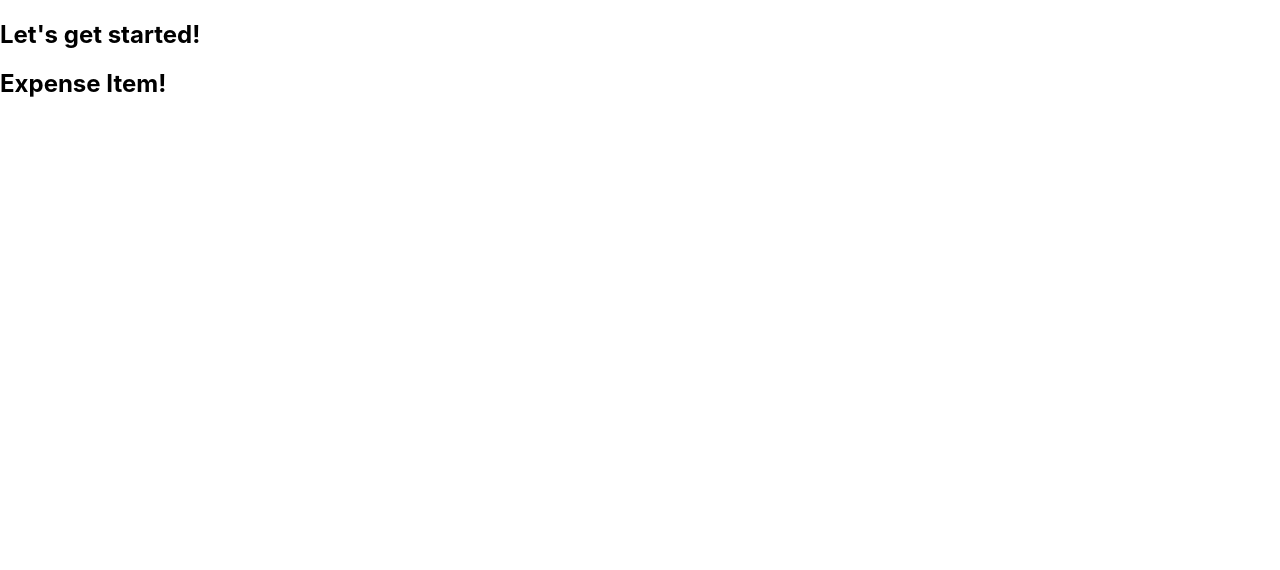
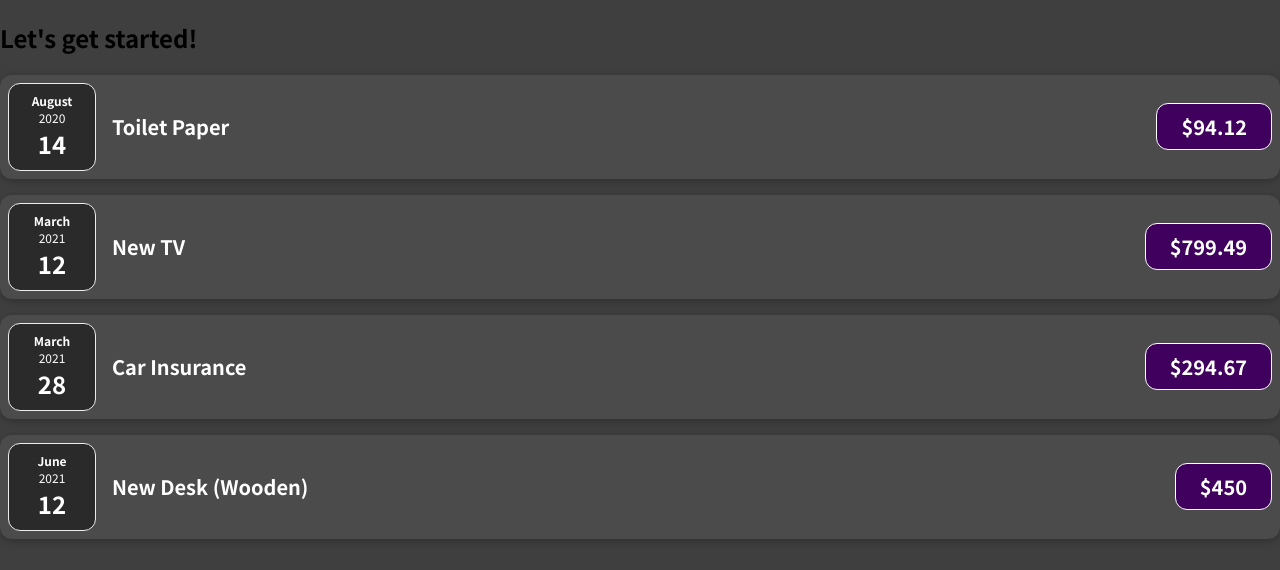
Before and after one commit to YeshwanthKare/react-complete-guide, a React (Create React App) app: page / in a window 1280 px wide. Shown: the top 570 px of the page. Built offline with nearby package versions, Linux system fonts and the light colour scheme.

Commit message:
ADD: created expense date component

```diff
--- a/src/App.js
+++ b/src/App.js
@@ -2,10 +2,38 @@
 import ExpenseItem from "./components/ExpenseItem";
 
 function App() {
+  const expenses = [
+    {
+      id: "e1",
+      title: "Toilet Paper",
+      amount: 94.12,
+      date: new Date(2020, 7, 14),
+    },
+    { id: "e2", title: "New TV", amount: 799.49, date: new Date(2021, 2, 12) },
+    {
+      id: "e3",
+      title: "Car Insurance",
+      amount: 294.67,
+      date: new Date(2021, 2, 28),
+    },
+    {
+      id: "e4",
+      title: "New Desk (Wooden)",
+      amount: 450,
+      date: new Date(2021, 5, 12),
+    },
+  ];
+
   return (
     <div className="App">
       <h2>Let's get started!</h2>
-      <ExpenseItem />
+      {expenses.map((expense) => (
+        <ExpenseItem
+          title={expense.title}
+          amount={expense.amount}
+          date={expense.date}
+        ></ExpenseItem>
+      ))}
     </div>
   );
 }
--- /dev/null
+++ b/src/components/ExpenseDate.css
@@ -0,0 +1,26 @@
+.expense-date {
+  display: flex;
+  flex-direction: column;
+  width: 5.5rem;
+  height: 5.5rem;
+  border: 1px solid #ececec;
+  background-color: #2a2a2a;
+  color: white;
+  border-radius: 12px;
+  align-items: center;
+  justify-content: center;
+}
+
+.expense-date__month {
+  font-size: 0.75rem;
+  font-weight: bold;
+}
+
+.expense-date__year {
+  font-size: 0.75rem;
+}
+
+.expense-date__day {
+  font-size: 1.5rem;
+  font-weight: bold;
+}
--- /dev/null
+++ b/src/components/ExpenseDate.js
@@ -0,0 +1,18 @@
+import "./ExpenseDate.css";
+import React from "react";
+
+const ExpenseDate = (props) => {
+  const month = props.date.toLocaleString("en-US", { month: "long" });
+  const day = props.date.toLocaleString("en-US", { day: "2-digit" });
+  const year = props.date.getFullYear();
+
+  return (
+    <div className="expense-date">
+      <div className="expense-date__month">{month}</div>
+      <div className="expense-date__year">{year}</div>
+      <div className="expense-date__day">{day}</div>
+    </div>
+  );
+};
+
+export default ExpenseDate;
--- /dev/null
+++ b/src/components/ExpenseItem.css
@@ -0,0 +1,56 @@
+.expense-item {
+  display: flex;
+  justify-content: space-between;
+  align-items: center;
+  box-shadow: 0 2px 8px rgba(0, 0, 0, 0.25);
+  padding: 0.5rem;
+  margin: 1rem 0;
+  border-radius: 12px;
+  background-color: #4b4b4b;
+}
+
+.expense-item__description {
+  display: flex;
+  flex-direction: column;
+  gap: 1rem;
+  align-items: flex-end;
+  flex-flow: column-reverse;
+  justify-content: flex-start;
+  flex: 1;
+}
+
+.expense-item h2 {
+  color: #3a3a3a;
+  font-size: 1rem;
+  flex: 1;
+  margin: 0 1rem;
+  color: white;
+}
+
+.expense-item__price {
+  font-size: 1rem;
+  font-weight: bold;
+  color: white;
+  background-color: #40005d;
+  border: 1px solid white;
+  padding: 0.5rem;
+  border-radius: 12px;
+}
+
+@media (min-width: 580px) {
+  .expense-item__description {
+    flex-direction: row;
+    align-items: center;
+    justify-content: flex-start;
+    flex: 1;
+  }
+
+  .expense-item__description h2 {
+    font-size: 1.25rem;
+  }
+
+  .expense-item__price {
+    font-size: 1.25rem;
+    padding: 0.5rem 1.5rem;
+  }
+}
--- a/src/components/ExpenseItem.js
+++ b/src/components/ExpenseItem.js
@@ -1,7 +1,17 @@
 import React from "react";
+import ExpenseDate from "./ExpenseDate";
+import "./ExpenseItem.css";
 
-const ExpenseItem = () => {
-  return <h2>Expense Item!</h2>;
+const ExpenseItem = (props) => {
+  return (
+    <div className="expense-item">
+      <ExpenseDate date={props.date} />
+      <div className="expense-item__description">
+        <h2>{props.title}</h2>
+        <div className="expense-item__price">${props.amount}</div>
+      </div>
+    </div>
+  );
 };
 
 export default ExpenseItem;
--- a/src/index.css
+++ b/src/index.css
@@ -1,13 +1,14 @@
+@import url("https://fonts.googleapis.com/css2?family=Noto+Sans+JP:wght@400;700&display=swap");
+
+* {
+  box-sizing: border-box;
+}
+
+html {
+  font-family: "Noto Sans JP", sans-serif;
+}
+
 body {
   margin: 0;
-  font-family: -apple-system, BlinkMacSystemFont, 'Segoe UI', 'Roboto', 'Oxygen',
-    'Ubuntu', 'Cantarell', 'Fira Sans', 'Droid Sans', 'Helvetica Neue',
-    sans-serif;
-  -webkit-font-smoothing: antialiased;
-  -moz-osx-font-smoothing: grayscale;
+  background-color: #3f3f3f;
 }
-
-code {
-  font-family: source-code-pro, Menlo, Monaco, Consolas, 'Courier New',
-    monospace;
-}
```
